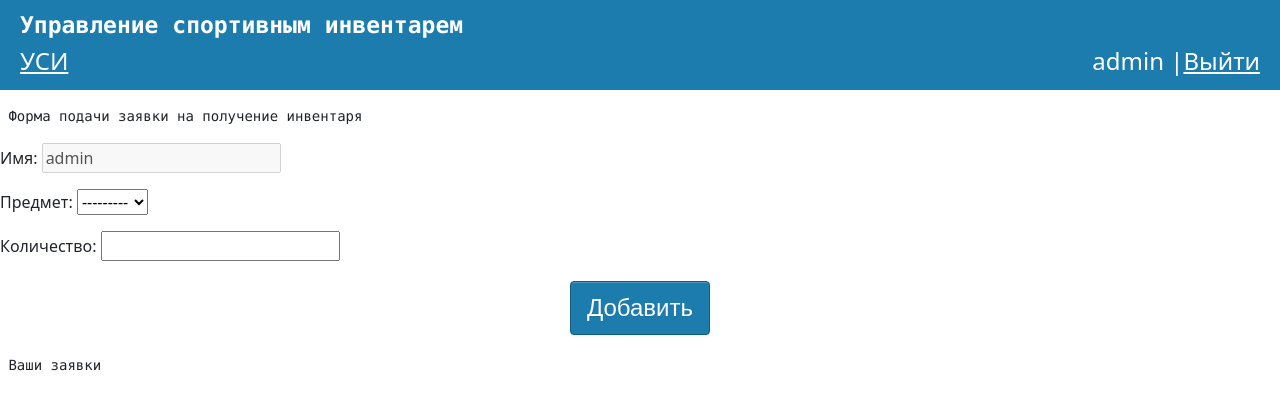
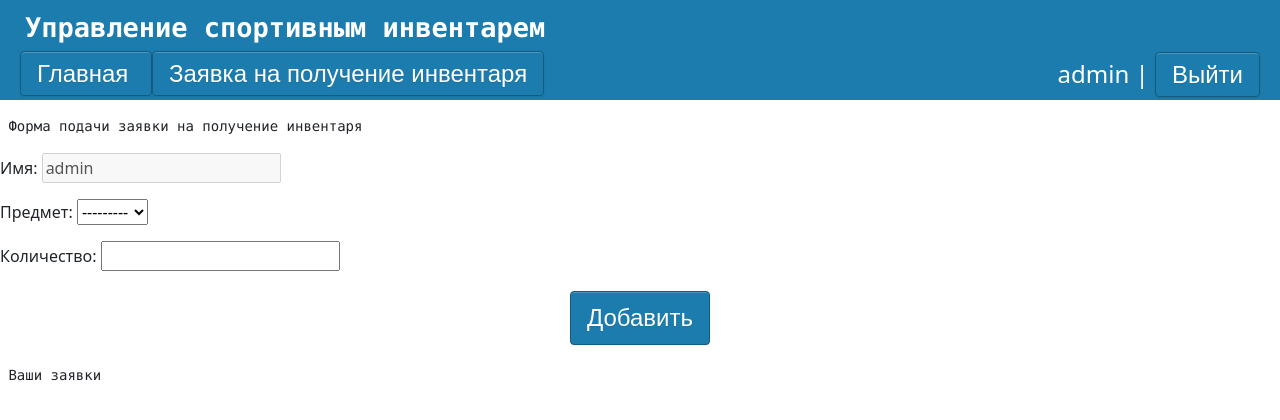
Before and after one commit to CivilianPen/Product-Final, a Django app: page /main/application in a window 1280 px wide. Shown: the top 420 px of the page. Run offline with Django 5.2, Linux system fonts and the light colour scheme; a user stored in the database is signed in; data comes from the database, SQL or seed files in the repository; both versions use the stored data as it was after the commit; data that the repository does not hold is empty.

Commit message:
4
исправления и доработка + закрепление инвентаря за пользователем

```diff
--- a/Web-App/Web-App/main/models.py
+++ b/Web-App/Web-App/main/models.py
@@ -3,6 +3,8 @@ from .models import  *
 from django.urls import reverse
 from django.contrib.auth import get_user_model
 from django.core.validators import MaxValueValidator, MinValueValidator
+
+
 class Goods(models.Model):
     state = {'новый':'новый','используемый':'используемый','сломанный': 'сломанный'}
     goods = models.CharField('Название',max_length=30)
@@ -17,5 +19,11 @@ class Applications(models.Model):
     state = {'На рассмотрении': 'На рассмотрении', 'Одобрено': 'Одобрено', 'Отказано': 'Отказано'}
     username = models.CharField(max_length=100)
     Request = models.ForeignKey('Goods' ,on_delete=models.PROTECT,null=True)
-    Request_count = models.PositiveIntegerField('count',default=0,validators=[MinValueValidator(0), MaxValueValidator(100)])
+    Request_count = models.PositiveIntegerField('Количество',default=0,validators=[MinValueValidator(0), MaxValueValidator(100)])
     Status = models.CharField('Статус заявки',default='На рассмотрении', choices=state,max_length=100)
+
+
+class Users(models.Model):
+    User = models.CharField(max_length=100)
+    Rent = models.ForeignKey('Goods', on_delete=models.PROTECT, null=True)
+    Count = models.IntegerField('Количество',default=0,validators=[MinValueValidator(0), MaxValueValidator(100)])
--- a/Web-App/Web-App/main/static/main/css/css.css
+++ b/Web-App/Web-App/main/static/main/css/css.css
@@ -4,7 +4,7 @@ body{
 .top{
     background: #1B7CAD;
     width: 100%;
-    height: 90px;
+    height: 100px;
 }
 .back{
     height: 100%;
@@ -30,13 +30,13 @@ body{
     border: 1px solid rgb( 20, 91, 127 );
 }
 a.logo:hover {
-background-color: rgb( 82, 164, 206 );
+    background-color: rgb( 82, 164, 206 );
 }
 
 .logo2 {
-    font-size: 23px;
+    font-size: 27px;
     padding-top: 7px;
-    margin-left: 20px;
+    margin-left: 25px;
     font-weight: bold;
     color: #fff;
 
@@ -44,6 +44,7 @@ background-color: rgb( 82, 164, 206 );
 .lower {
     width: 100%;
     height: 50%;
+    padding-top: 7px;
     padding-left: 20px;
     padding-right: 20px;
 }
--- a/Web-App/Web-App/main/templates/main/Application.html
+++ b/Web-App/Web-App/main/templates/main/Application.html
@@ -5,6 +5,7 @@
 {% endblock %}
 
 {% block content %}
+               {% if request.user.is_authenticated %}
                 <div class = 'art'>
                     <p><pre > Форма подачи заявки на получение инвентаря</pre></p>
                     <form action="{% url 'application' %}" method="post">
@@ -20,12 +21,21 @@
                             Добавить
                         </button>
 
+                        <script>
+
+                            if ({{ error }}) {
+                                  window.onload = function() {
+                                        alert('Слишком много');
+                                   };
+                            }
+
+                        </script>
 
                     </form>
                     <p><pre > Ваши заявки</pre></p>
                     {% for el in r %}
                         <div class = 'review'>
-                            <p><pre > Заявка номер {{el.id}} </pre></p>
+
                             <div class="tit"><p><pre > Имя: {{el.username}} </pre></p></div>
                             <p><pre > Предмет: {{el.Request}} </pre></p>
                             <p><pre > Количество: {{el.Request_count}} </pre></p>
@@ -34,5 +44,5 @@
 
                     {% endfor %}
                 </div>
-
+                {% endif %}
 {% endblock %}
--- a/Web-App/Web-App/main/templates/main/layout.html
+++ b/Web-App/Web-App/main/templates/main/layout.html
@@ -6,6 +6,7 @@
     <title>{% block title  %} {% endblock %}</title>
     <link rel="stylesheet" href="https://cdn.jsdelivr.net/npm/bootstrap@5.3.2/dist/css/bootstrap.min.css">
     <link rel="stylesheet" href="{% static 'main/css/css.css' %}">
+    <link rel=" icon" href="{% static 'main/img/favicon.ico' %}" type='image/x-icon' />
     {% block script %}
 
     {% endblock script%}
@@ -14,16 +15,18 @@
     <div class = "back">
         <div class = 'top'>
 
-                 <div class="logo2"><samp>Управление спортивным инвентарем</samp></div>
+                 <!--  <!-->
+                <div class="logo2"><samp>Управление спортивным инвентарем</samp></div>
 
                 <div class = 'lower'>
-                  <a href="http://127.0.0.1:8000/main/" class = 'menu'>УСИ</a>
 
+                    <a href="http://127.0.0.1:8000/main/" class = 'btn3'> Главная </a>
+                    <a href="http://127.0.0.1:8000/main/application" class = 'btn3'> Заявка на получение инвентаря </a>
 
                 {% if request.user.is_authenticated %}
-                    <li class="last"> {{user.username}} | <a href="{% url 'logout' %}" class="last">Выйти</a></li>
+                    <li class="last"> {{user.username}} | <a href="{% url 'logout' %}" class="btn3">Выйти</a></li>
                     {% else %}
-                    <li class="last"><a href="register" class="last"> | Регистрация</a>  <a href="login" class="last"> Войти |</a></li>
+                    <li class="last"><a href="register" class="last"> | Регистрация</a>  <a href="login" class="btn3"> Войти |</a></li>
                 {% endif %}
 
                 </div>
--- a/Web-App/Web-App/main/views.py
+++ b/Web-App/Web-App/main/views.py
@@ -12,21 +12,37 @@ from django.urls import reverse_lazy
 from django.contrib.auth.mixins import LoginRequiredMixin
 from .models import *
 from .utils import *
+import logging
+logging.basicConfig(level=logging.INFO)
+logger = logging.getLogger('main')
+
 
 def ApplicationsForm(request):
+
+    #logging.info()
+    g = list(Goods.objects.all())
+    r = list(Applications.objects.all())
     if request.method == 'POST':
         form = AddPostFormR(request.POST or None, user=request.user)
         if form.is_valid():
             try:
-                Applications.objects.create(**form.cleaned_data)
-                return  redirect('application')
+                item = int(form.data['Request'])
+                counts = []
+                for el in g:
+                    counts.append(el.count)
+
+                if int(form.data['Request_count']) <= counts[item-1]:
+                    Applications.objects.create(**form.cleaned_data)
+                    return  redirect('application')
+                else:
+                    error = [1,2,3]
+                    return render(request, 'main/Application.html', {'form': form ,'r' : r,'g' : g,'error': error })
             except:
                 form.add_error(None,'Ошибка')
     else:
         form=AddPostFormR(user=request.user)
 
-    r = list(Applications.objects.all())
-    return render(request, 'main/Application.html' , {'form': form ,'r' : r})
+    return render(request, 'main/Application.html' , {'form': form ,'r' : r,'g' : g})
 
 def page(request):
     Items = list(Goods.objects.all())
@@ -46,6 +62,7 @@ class RegisterUser(DataMixin, CreateView):
     def form_valid(self, form):
         user = form.save()
         login(self.request, user)
+        Users.objects.create(User=user)
         return redirect('main')
 
 
```
Also changed, not shown: Web-App/Web-App/main/admin.py (+8 -0 lines), Web-App/Web-App/db.sqlite3, Web-App/Web-App/main/migrations/0008_users.py (added), Web-App/Web-App/main/migrations/0009_users_rent.py (added), Web-App/Web-App/main/migrations/0010_users_count_alter_applications_request_count_and_more.py (added), Web-App/Web-App/main/static/main/img/favicon.ico (added), Web-App/Web-App/main/static/main/img/logo.png (deleted).
